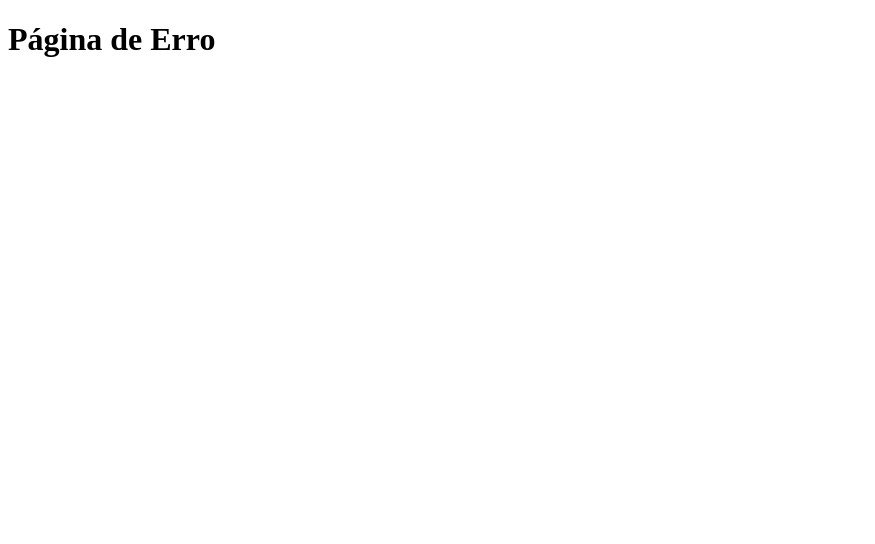
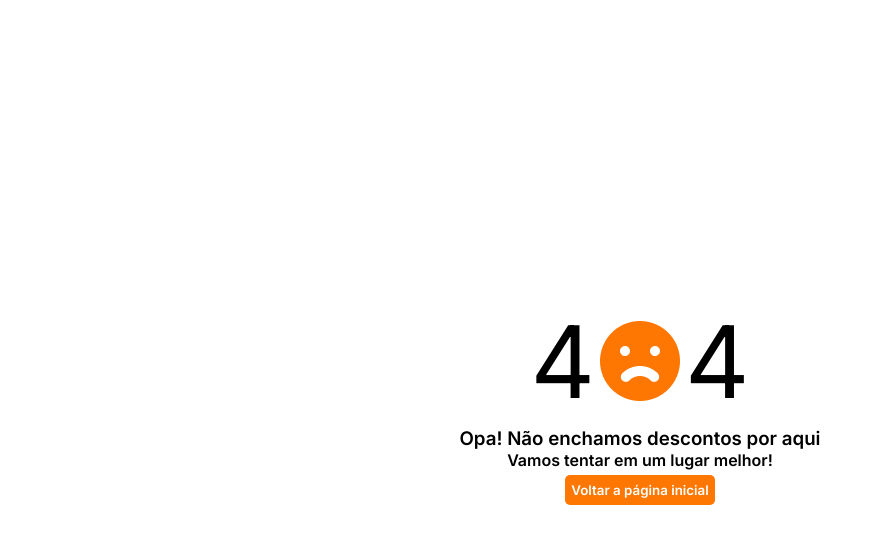
Before and after one commit to LuisFernandoVirissimoNascimento/BuyAtHome-DeployNaSexta, a PHP site: page /BuyAtHome-DeployNaSexta/Views/404.php in a window 1280 px wide. Shown: the top 544 px of the page, without its empty margins (0-875 px from the left). Run offline with PHP 8.4, Linux system fonts and the light colour scheme.

Commit message:
tela 404

```diff
--- a/Views/404.php
+++ b/Views/404.php
@@ -1,11 +1,37 @@
 <!DOCTYPE html>
 <html lang="en">
+
 <head>
     <meta charset="UTF-8">
     <meta name="viewport" content="width=device-width, initial-scale=1.0">
-    <title>Error Page</title>
+    <link rel="stylesheet" href="../public/assets/css/404.css">
+    <link rel="stylesheet" href="../public/assets/css/base.css">
+    <link href="https://fonts.googleapis.com/css2?family=Inter:wght@400;500;600&display=swap" rel="stylesheet">
+
+    <title>404</title>
 </head>
-<body>
-    <h1>Página de Erro</h1>
+
+<body class="linha centro-j centro-a">
+    <main class="coluna centro-j centro-a">
+        <linha class="linha centro-a">
+            <p class="texto-404">4</p>
+            <img src="../public/assets/img/emoji-triste.png" alt="emoji-triste" class="emoji">
+            <p class="texto-404">4</p>
+        </linha>
+        <linha>
+            <h3>Opa! Não enchamos descontos por aqui</h3>
+        </linha class="linha">
+        <linha>
+            <h4>
+                Vamos tentar em um lugar melhor!
+            </h4>
+        </linha>
+        <linha class="linha">
+            <a href="http://localhost/BuyAtHome-DeployNaSexta/" class='a'>
+                <button class="btn-retornar">Voltar a página inicial</button>
+            </a>
+        </linha>
+    </main>
 </body>
+
 </html>
```
Also changed, not shown: public/assets/css/404.css (added), public/assets/css/base.css (added), public/assets/img/emoji-triste.png (added).
